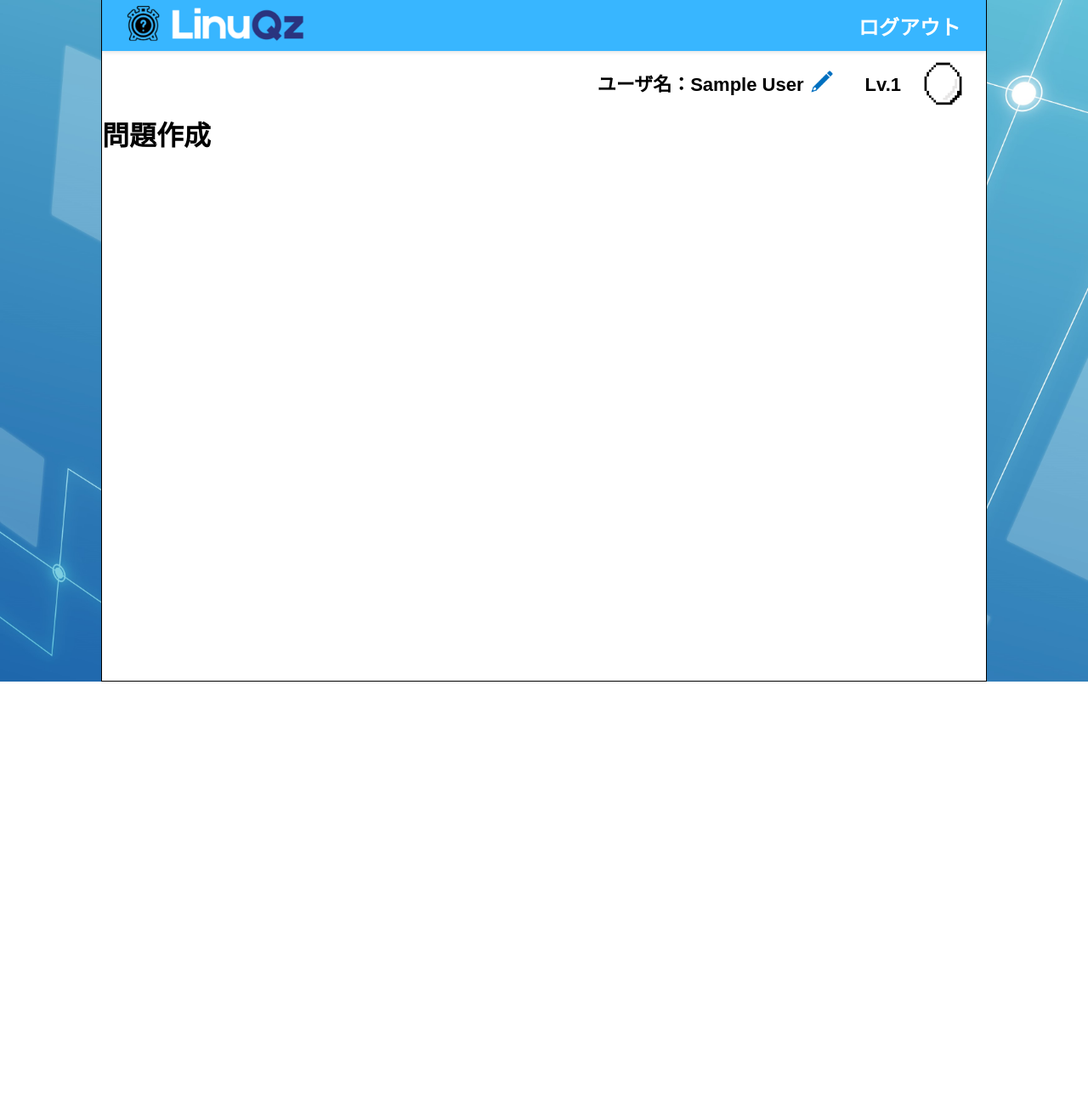
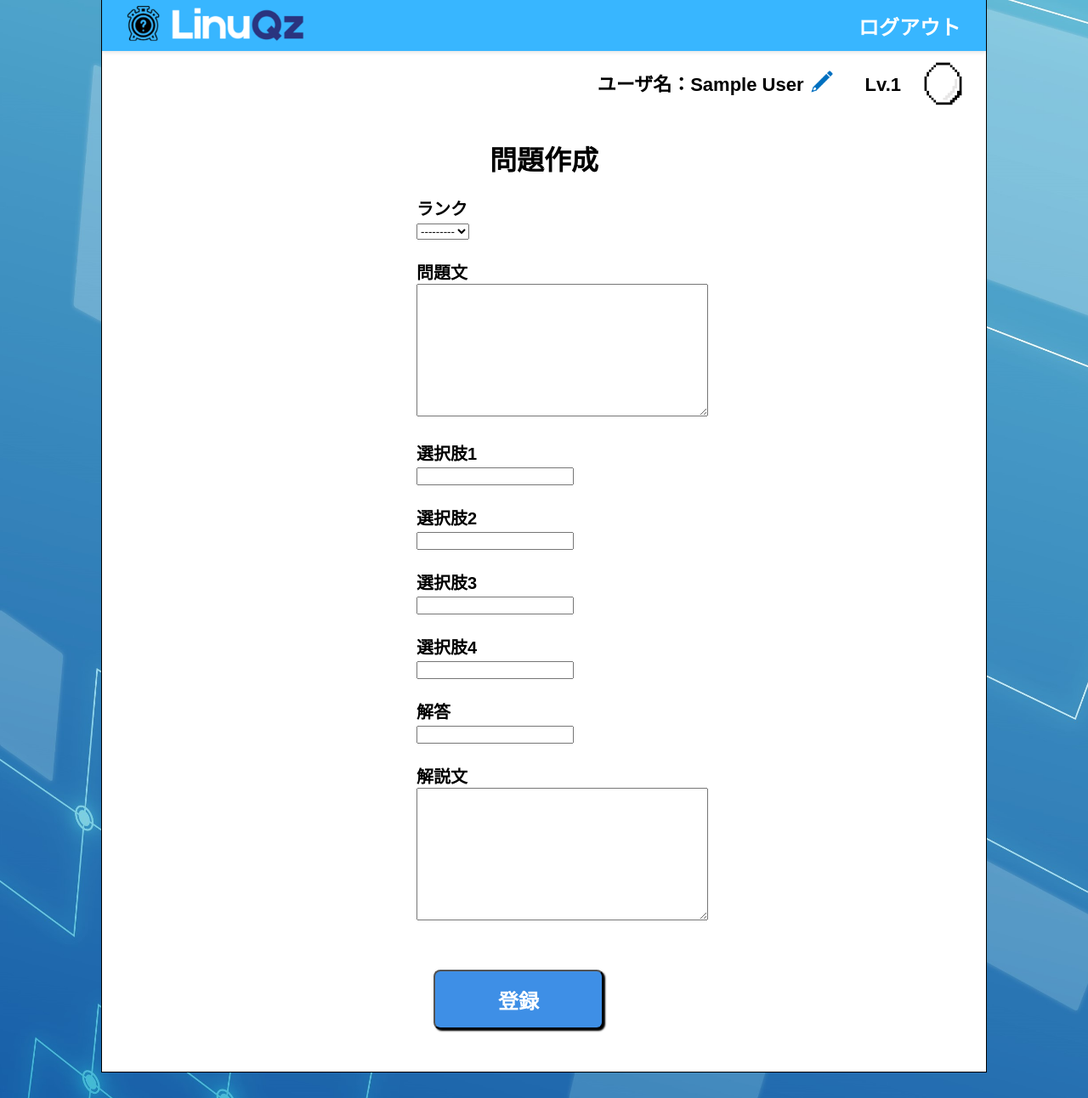
Before and after one commit to Spring-Hackathon-2025-B-Team/LinuQz, a Django app: page /question/create in a window 1280 px wide. Shown: the whole page at 85% size. Before the commit the page ends 802 px from the top, so only its background shows below. Run offline with Django 5.2, Linux system fonts and the light colour scheme; the visitor is signed in with stand-in values (Sample User, id 1).

Commit message:
feat:問題作成機能の追加

```diff
--- /dev/null
+++ b/apps/question/forms.py
@@ -0,0 +1,17 @@
+from django import forms
+from .models import Question
+
+class QuestionForm(forms.ModelForm):
+    class Meta:
+        model = Question
+        fields = ['rank_id', 'question', 'choice_1', 'choice_2', 'choice_3', 'choice_4', 'answer', 'explanation']
+        labels = {
+            'rank_id': 'ランク',
+            'question': '問題文',
+            'choice_1': '選択肢1',
+            'choice_2': '選択肢2',
+            'choice_3': '選択肢3',
+            'choice_4': '選択肢4',
+            'answer': '解答',
+            'explanation': '解説文',
+        }
--- a/apps/question/views.py
+++ b/apps/question/views.py
@@ -1,6 +1,8 @@
 from django.shortcuts import render, redirect
 from django.contrib.auth.decorators import login_required
-from django.contrib import messages
+from .models import Question
+from .forms import QuestionForm
+from django.conf import settings
 
 # 問題一覧画面
 @login_required
@@ -10,7 +12,15 @@
 # 問題作成画面
 @login_required
 def create_view(request):
-    return render(request, 'question/create.html')
+
+    if request.method == 'POST':
+        form = QuestionForm(request.POST)
+        if form.is_valid():
+            form.save()
+            return redirect('question:index')  # 成功時、問題一覧画面にリダイレクト
+    else:
+        form = QuestionForm()
+    return render(request, 'question/create.html', {'form': form})
 
 # 問題編集画面
 @login_required
--- a/static/css/stylesheets.css
+++ b/static/css/stylesheets.css
@@ -7,8 +7,9 @@
 body {
     background-color: white;
     margin: 0 auto;
+    margin-bottom: 30px;
     width: 1040px;
-    height: 100vh;
+    height: auto;
     font-family: sans-serif;
     border: 1px black solid;
 }
@@ -146,6 +147,24 @@
 }
 
 
+/* 問題管理画面 */
+
+.question_container{
+    width: 500px;
+    margin:50px auto;
+}
+
+.question_container h1{
+    text-align: center;
+}
+
+.question_create_area{
+    font-size: 20px;
+    font-weight: bold;
+    margin-left:100px;
+}
+
+
 /* 各種ボタン */
 button {
     width: 200px;
@@ -177,3 +196,8 @@
 .button_Advanced{
     background-color:#223DB6;
 }
+
+.button_update{
+    margin-top:30px;
+    margin-left:120px;
+}
--- a/templates/question/create.html
+++ b/templates/question/create.html
@@ -3,6 +3,30 @@
 
 {% block content %}
 
-    <h1>問題作成</h1>
+    <div class="question_container">
 
+        <h1>問題作成</h1>
+
+        <form method="post">
+            {% csrf_token %}
+
+            {% for field in form %}
+                <div class="question_create_area">
+                    <label for="{{ field.id_for_label }}" class="form-label">
+                        {{ field.label }}
+                    </label>
+                    <br>
+                    {{ field }}
+                    {% if field.errors %}
+                        <div class="text-danger small">
+                            {{ field.errors.as_text }}
+                        </div>
+                    {% endif %}
+                    <br><br>
+                </div>
+            {% endfor %}
+
+            <button type="submit" class="button_update">登録</button>
+        </form>
+    </div>
 {% endblock content %}
```
